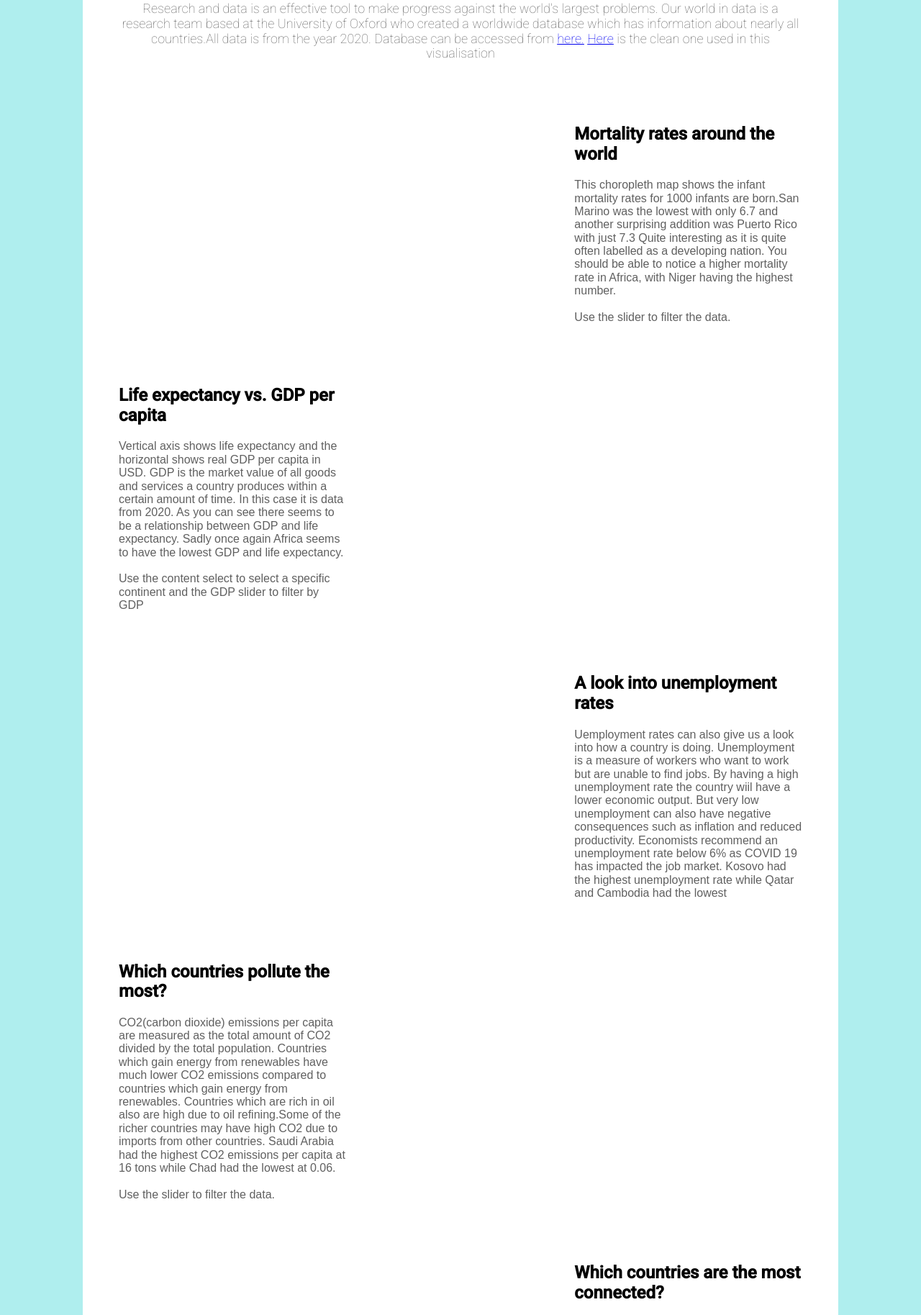
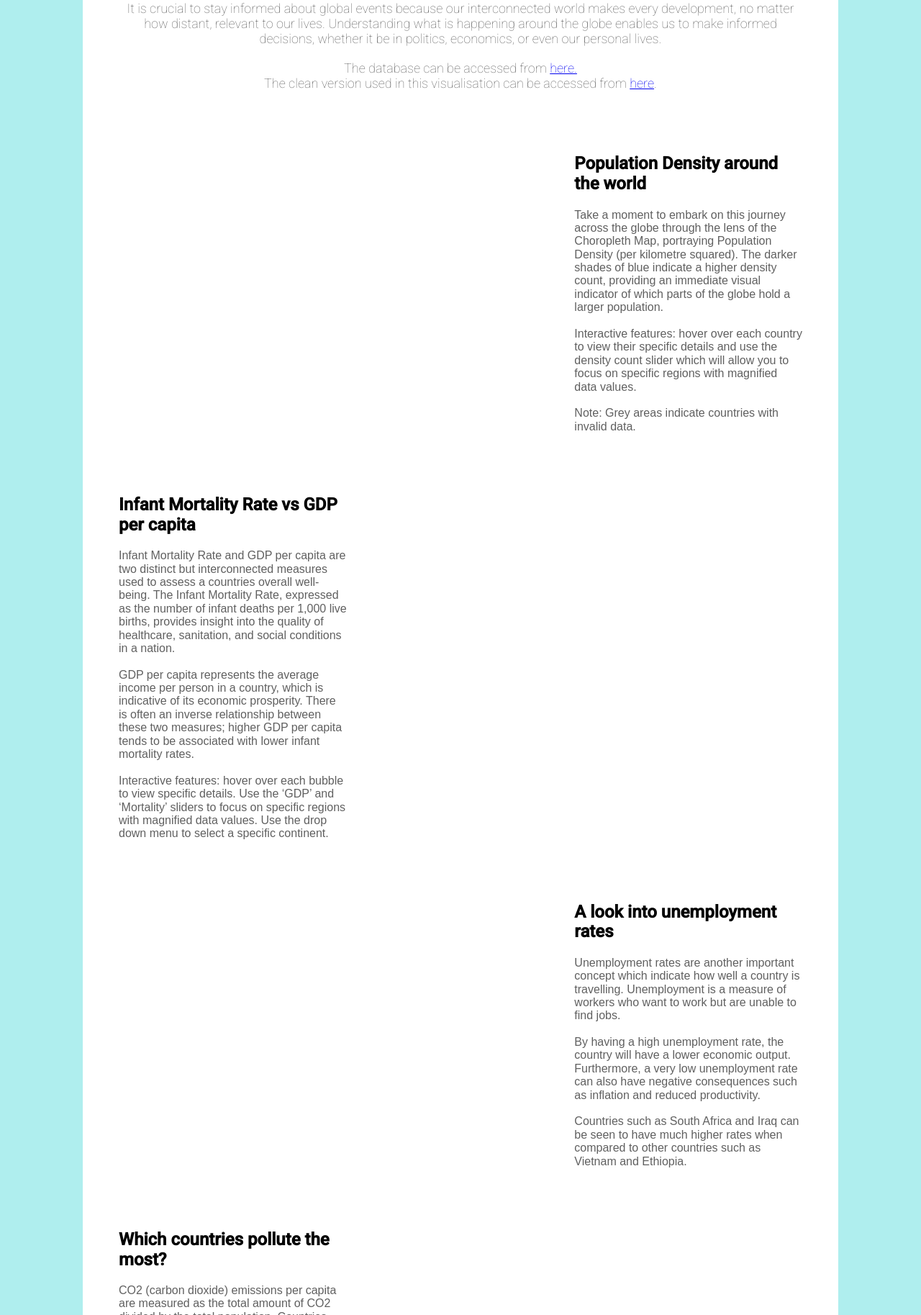
Before and after one commit to AndreasAalbers/Vis-2, a plain HTML site: page index.html in a window 1280 px wide. Shown: the part 92-1919 px from the top of the page at 72% size. Drawn offline with nearby package versions, Linux system fonts and the light colour scheme; a script that the page names is missing.

Commit message:
Text Improved and Graphs edited.

```diff
--- a/index.html
+++ b/index.html
@@ -15,7 +15,7 @@
 <link href="stylesheet.css" rel="stylesheet">
 
 
-<title>Our world in data </title>
+<title>Global Insights 2021: A Visual Exploration of World Data</title>
 
 </head>
 <body>
@@ -24,8 +24,13 @@
 
     <div class="pure-g">
       <div class="pure-u-1-1">
-        <h1><span style="font-size: 36px;">Our world in data</h1></span></h1>
-        <p style="font-weight: 100; color:#606060;">Research and data is an effective tool to make progress against the world's largest problems. Our world in data is a research team based at the University of Oxford who created a worldwide database which has information about nearly all countries.All data is from the year 2020. Database can be accessed from <a href="https://databank.worldbank.org/source/world-development-indicators/">here.</a> <a href="https://raw.githubusercontent.com/Sancho17/FIT3179/main/editedcsv.csv">Here</a> is the clean one used in this visualisation</p>
+        <h1><span style="font-size: 36px;">Global Insights 2021: A Visual Exploration of World Data</h1></span></h1>
+        <p style="font-weight: 100; color:#606060;">It is crucial to stay informed about global events because our interconnected world makes every development, no matter
+            how distant, relevant to our lives. Understanding what is happening around the globe enables us to make informed decisions, whether it be in politics, economics,
+            or even our personal lives.
+            <br>
+            <br>The database can be accessed from <a href="https://databank.worldbank.org/source/world-development-indicators/">here.</a>
+            <br>The clean version used in this visualisation can be accessed from <a href="https://raw.githubusercontent.com/AndreasAalbers/Vis-2/main/world-data-2021.csv">here</a>.</p>
       </div>
     </div>
 
@@ -36,18 +41,34 @@
         </div>
         <div class="pure-u-1-3">
           <div class="choropleth map">
-            <h2>Mortality rates around the world</h2>
-            <p style="font-weight: 100; color:#606060;">This choropleth map shows the infant mortality rates for 1000 infants are born.San Marino was the lowest with only 6.7 and another surprising addition was Puerto Rico with just 7.3 Quite interesting as it is quite often labelled as a developing nation. You should be able to notice a higher mortality rate in Africa, with Niger having the highest number.<br><br> Use the slider to filter the data.  </span></p>
+            <h2>Population Density around the world</h2>
+            <p style="font-weight: 100; color:#606060;">Take a moment to embark on this journey across the globe through the lens of the Choropleth Map, portraying Population Density
+                (per kilometre squared). The darker shades of blue indicate a higher density count, providing an immediate visual indicator of which parts of the globe hold a larger population.
+                <br><br>
+                Interactive features: hover over each country to view their specific details and use the density count slider which will allow you to focus on specific regions with magnified
+                data values.
+                <br><br>
+                Note: Grey areas indicate countries with invalid data.
+                  </span></p>
           </div>
         </div>
     </div>
+
 
     <!--Bubble chart-->
     <div class="pure-g">
         <div class="pure-u-1-3">
           <div class="Bubblechart">
-            <h2>Life expectancy vs. GDP per capita</h2>
-            <p style="font-weight: 100; color:#606060;">Vertical axis shows life expectancy and the horizontal shows real GDP per capita in USD. GDP is the market value of all goods and services a country produces within a certain amount of time. In this case it is data from 2020. As you can see there seems to be a relationship between GDP and life expectancy. Sadly once again Africa seems to have the lowest GDP and life expectancy. <br><br> Use the content select to select a specific continent and the GDP slider to filter by GDP </p>
+            <h2>Infant Mortality Rate vs GDP per capita</h2>
+            <p style="font-weight: 100; color:#606060;">Infant Mortality Rate and GDP per capita are two distinct but interconnected measures used to assess a countries overall well-being.
+                The Infant Mortality Rate, expressed as the number of infant deaths per 1,000 live births, provides insight into the quality of healthcare, sanitation, and social conditions in
+                a nation.
+                <br><br>
+                GDP per capita represents the average income per person in a country, which is indicative of its economic prosperity. There is often an inverse relationship between
+                these two measures; higher GDP per capita tends to be associated with lower infant mortality rates.
+                <br><br>
+                Interactive features: hover over each bubble to view specific details. Use the ‘GDP’ and ‘Mortality’ sliders to focus on specific regions with magnified data values. Use the drop down menu to select a specific continent.
+                 </p>
           </div>
         </div>
         <div class="pure-u-2-3">
@@ -64,7 +85,16 @@
         <div class="pure-u-1-3">
           <div class="unemployment barchart">
             <h2>A look into unemployment rates</h2>
-            <p style="font-weight: 100; color:#606060;"> Uemployment rates can also give us a look into how a country is doing. Unemployment is a measure of workers who want to work but are unable to find jobs. By having a high unemployment rate the country wiil have a lower economic output. But very low unemployment can also have negative consequences such as inflation and reduced productivity. Economists recommend an unemployment rate below 6% as COVID 19 has impacted the job market. Kosovo had the highest unemployment rate while Qatar and Cambodia had the lowest </p>
+            <p style="font-weight: 100; color:#606060;">
+                Unemployment rates are another important concept which indicate how well a country is travelling. Unemployment is a measure of workers who want to work but are unable to
+                find jobs.
+                <br><br>
+                By having a high unemployment rate, the country will have a lower economic output. Furthermore, a very low unemployment rate can also have negative consequences
+                such as inflation and reduced productivity.
+                <br><br>
+                Countries such as South Africa and Iraq can be seen to have much higher rates when compared to other countries such as Vietnam
+                and Ethiopia.</p>
+                 </p>
           </div>
         </div>
     </div>
@@ -74,7 +104,17 @@
       <div class="pure-u-1-3">
         <div class="pollutionmap">
           <h2>Which countries pollute the most?</h2>
-          <p style="font-weight: 100; color:#606060;"> CO2(carbon dioxide) emissions per capita are measured as the total amount of CO2 divided by the total population. Countries which gain energy from renewables have much lower CO2 emissions compared to countries which gain energy from renewables. Countries which are rich in oil also are high due to oil refining.Some of the richer countries may have high CO2 due to imports from other countries. Saudi Arabia had the highest CO2 emissions per capita at 16 tons while Chad had the lowest at 0.06. <br><br> Use the slider to filter the data. </p>
+          <p style="font-weight: 100; color:#606060;"> CO2 (carbon dioxide) emissions per capita are measured as the total amount of CO2 divided by the total population.
+            Countries which gain energy from renewables have much lower CO2 emissions compared to countries which do not. Countries which are rich in oil are also high due to
+            oil refining.
+            <br><br>
+            Furthermore, some of the richer countries have high CO2 emissions due to imports from other countries. Canada had the highest CO2 emissions per capita
+            at 14.86 metric tons while India had the lowest at 1.895.
+            <br><br>
+            Interactive features: hover over each slice of the chart to view specific details on each selected country.
+            <br><br>
+            Note: t CO2/cap = metric tons of carbon dioxide emissions per capita
+             </p>
         </div>
       </div>
 
@@ -88,12 +128,20 @@
 <!--Wage Map-->
     <div class="pure-g">
         <div class="pure-u-2-3">
-          <div id="internet"  class="vis-container"></div>
+          <div id="wage"  class="vis-container"></div>
         </div>
+
         <div class="pure-u-1-3">
           <div class="internet map">
-            <h2>Which countries are the most connected?</h2>
-            <p style="font-weight: 100; color:#606060;">Internet is such a powerful tool and most people can not live without it, it is quite interesting to see that a large number of the population does not use the internet at all. Especially in developing countries such as India, Pakistan, etc. Internet usage could also be low due to other factors, for example Africa is huge and a large amount of the population live in the rural parts where it is hard to put the infrustructure in place. Another reason could be the price of internet. Somalia only has 2% of the population connected to the internet while Iceland on the other hand hat the largest at 98% <br><br> Use the slider to filter the data.</p>
+            <h2>Minimum Wage across the globe</h2>
+            <p style="font-weight: 100; color:#606060;">Minimum wage is the lowest legally mandated hourly wage that employers are required to pay their workers. It is a fundamental labor policy tool
+                used by governments to ensure that workers receive a fair and liveable income. It helps safeguard workers from exploitative labor practices, reduces income inequality, and provides a basic
+                standard of living.
+                <br><br>
+                Interactive features: hover over each country to view their specific details and use the wage slider which will allow you to focus on specific regions with magnified data values.
+                <br><br>
+                Note: Grey areas indicate countries with invalid data.
+                </p>
           </div>
         </div>
     </div>
--- a/json/Barchart.json
+++ b/json/Barchart.json
@@ -24,7 +24,7 @@
     "encoding": {
       "y": {"field": "a", "type": "nominal" ,"title": "Country"},
       "color": {"value": "#4682b4"},
-      "x": {"field": "b", "title": "Unemployment rate %", "type": "quantitative", "scale": {"domain": [0, 35]}}
+      "x": {"field": "b", "title": "Unemployment rate (%)", "type": "quantitative", "scale": {"domain": [0, 35]}}
 
 
     },
--- a/json/Bubblechart.json
+++ b/json/Bubblechart.json
@@ -2,7 +2,7 @@
   "$schema": "https://vega.github.io/schema/vega-lite/v5.json",
   "width": 400,
   "height": 300,
-  "title": "GDP  vs Infant Mortality Rate",
+  "title": "Infant Mortality Rate vs GDP",
   "data": {
     "url": "https://raw.githubusercontent.com/AndreasAalbers/Vis-2/main/world-data-2021.csv"
   },
@@ -156,10 +156,11 @@
           },
           "value": 0
         },
+
         "tooltip": [
           {"field": "Country", "type": "nominal"},
           {"field": "GDP", "type": "quantitative", "format": ","},
-          {"field": "Population", "type": "quantitative", "format": ","},
+          {"field": "population", "type": "quantitative", "format": ","},
           {
             "field": "Mortality",
             "type": "quantitative",
--- a/json/Densitymap.json
+++ b/json/Densitymap.json
@@ -9,6 +9,7 @@
       "format": {"type": "topojson", "feature": "ne_110m_admin_0_countries"}
     },
     "projection": {"type": "equalEarth"},
+
     "params": [
       {
         "name": "Density_of_Country",
@@ -62,7 +63,7 @@
           },
           "tooltip": [
             {"field": "properties.NAME", "type": "nominal", "title": "Country"},
-            {"field": "Density", "type": "quantitative", "title": "Emissions per capita (Tons)"}
+            {"field": "Density", "type": "quantitative", "title": "Density Count"}
           ]
         }
       }
--- a/json/Piechart.json
+++ b/json/Piechart.json
@@ -2,8 +2,8 @@
     "$schema": "https://vega.github.io/schema/vega-lite/v5.json",
     "description": "A simple pie chart with tooltip",
     "title": "CO2 Emissions per capita by country (metric tons) ",
-    "width": 400,
-    "height": 300,
+    "width": 500,
+    "height": 400,
     "data": {
       "values": [
         {"countries": "United States", "value": 14.237},
--- a/vis.js
+++ b/vis.js
@@ -20,6 +20,6 @@ vegaEmbed('#emissions', vg_3, {"actions" : false}).then(function(result) {
 }).catch(console.error);
 
 var vg_4 = "json/Wagemap.json";
-vegaEmbed('#internet', vg_4, {"actions" : false}).then(function(result) {
+vegaEmbed('#wage', vg_4, {"actions" : false}).then(function(result) {
     // Access the Vega view instance (https://vega.github.io/vega/docs/api/view/) as result.view
 }).catch(console.error);
--- a/world-data-2021.csv
+++ b/world-data-2021.csv
@@ -57,7 +57,7 @@ Djibouti,47.69443486,45.9,3050.306282,..,470,Africa,0,990447
 Dominica,96.54933333,32,7668.158132,..,170,North America,1.48,72017
 Dominican Republic,233.9078286,27.3,8476.749688,7.7,23390,North America,0.4,10866667
 Ecuador,71.66104445,10.7,5965.132871,4.55,37760,South America,2.46,17688599
-"Egypt, Arab Rep.",109.7615932,16.2,3886.722498,7.44,#N/A,#N/A,1.28,#N/A
+Egypt,109.7615932,16.2,3886.722498,7.44,#N/A,#N/A,1.28,#N/A
 El Salvador,304.7377896,10.7,4664.311223,4.33,6380,North America,0.5,6491923
 Equatorial Guinea,58.26973262,57.2,7506.667861,..,5630,Africa,1.05,1410419
 Eritrea,29.90984141,28.9,..,..,720,Africa,0,3554797
```
Also changed, not shown: stylesheet.css (line endings or trailing spaces).
